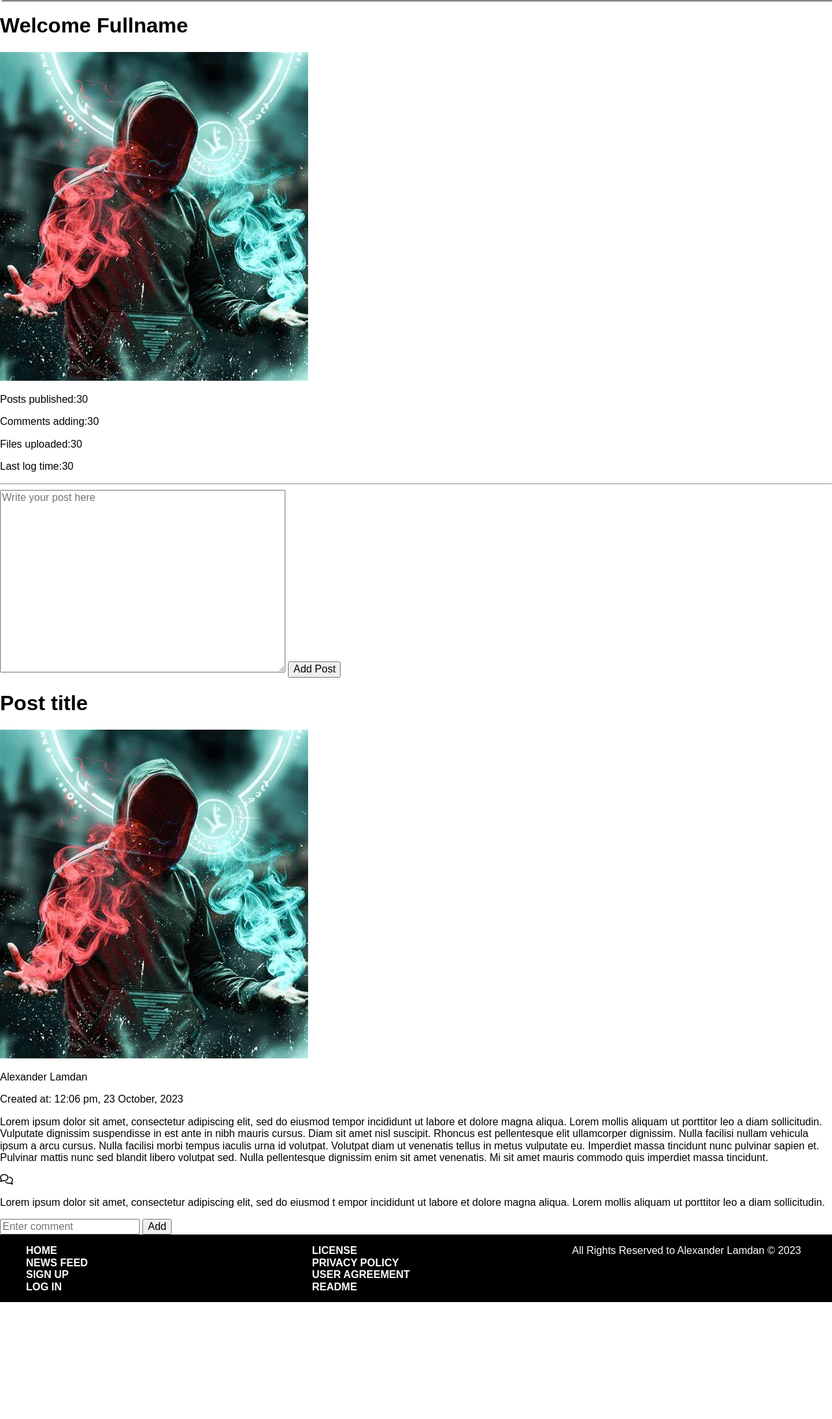
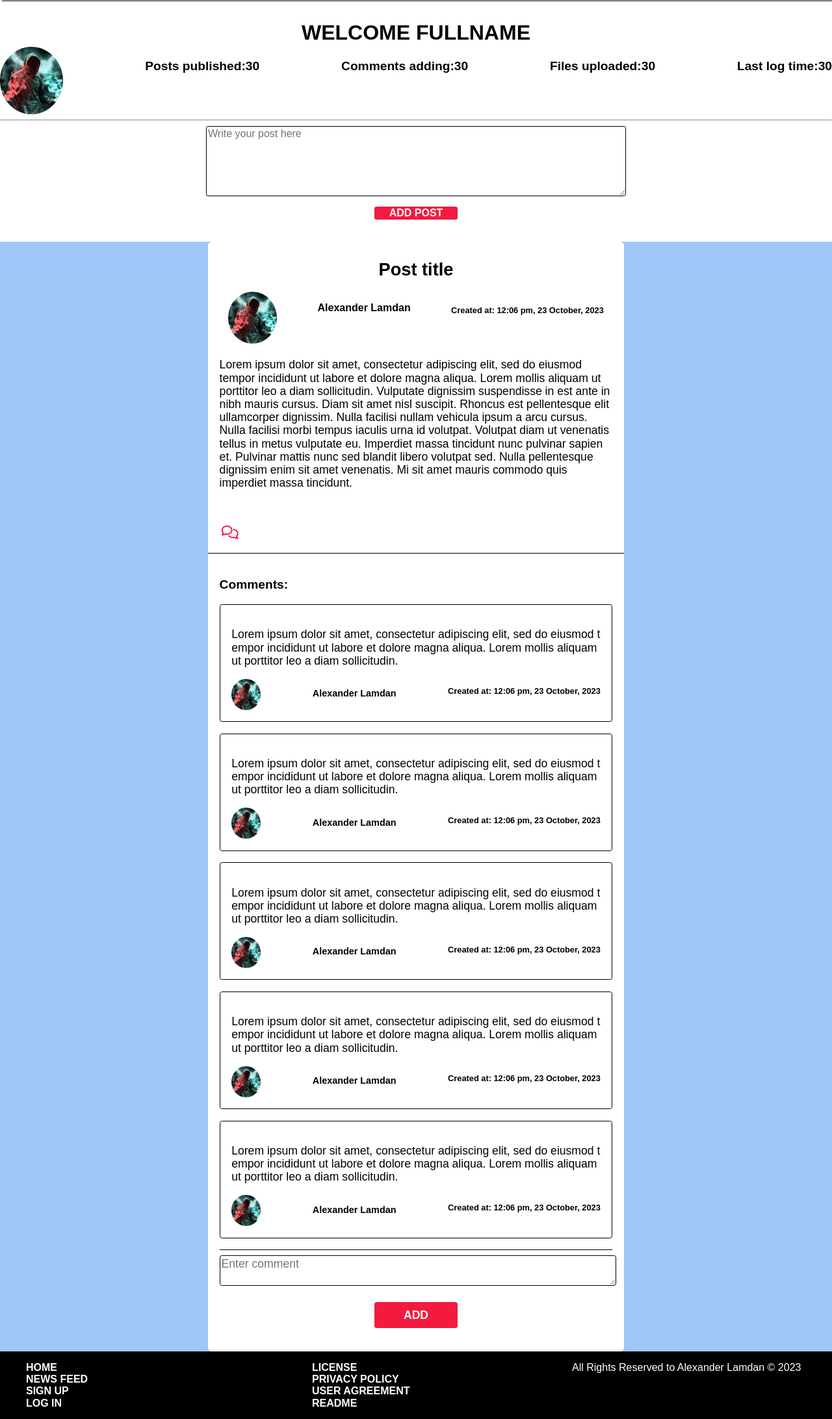
Before and after one commit to Yudhono/php-blog, a PHP site: page /profile.php in a window 1280 px wide. Shown: the part 64-2248 px from the top of the page at 65% size. Before the commit the page ends 2068 px from the top, so only its background shows below. Run offline with PHP 8.4, Linux system fonts and the light colour scheme; a stand-in replaces the project's code that opens the database connection; some libraries are stand-ins or nearby versions.

Commit message:
Profile css layout is finished

```diff
--- a/profile.php
+++ b/profile.php
@@ -2,7 +2,7 @@
   <section class="profile" id="profile">
     <h1 class="profile__title">Welcome Fullname</h1>
     <div class="profile-statistics">
-      <img src="public/images/profile.png" alt="Profile picture" class=profile-statistics__profile-pic>
+      <img src="public/images/profile.png" alt="Profile picture" class="profile-statistics__profile-pic">
       <p class="profile-statistics__count">Posts published:30</p>
       <p class="profile-statistics__count">Comments adding:30</p>
       <p class="profile-statistics__count">Files uploaded:30</p>
@@ -16,11 +16,11 @@
       </form>
     </div>
     <div class="posts-scrolling">
-      <article class="user-post">
+       <article class="user-post">
         <header class="post-heading">
           <h1 class="post-heading__title">Post title</h1>
           <div class="post-heading-information">
-            <img src="public/images/profile.png" alt="User profile picture in the post">
+            <img src="public/images/profile.png" alt="User profile picture in the post" class="post-heading-information__profile-pic">
             <p class="post-heading__author">Alexander Lamdan</p>
             <p class="post-heading__time">Created at: 12:06 pm, 23 October, 2023</p>
           </div>
@@ -32,14 +32,56 @@
         </section>
         <a id="commentsIcon"><i class="fa-regular fa-comments"></i></a>
         <section class="comment-section">
+          <p class="comment-section__title">Comments:</p>
           <div class="comments-scrolling">
             <div class="comments-block">
               <p class="comments-text">Lorem ipsum dolor sit amet, consectetur adipiscing elit, sed do eiusmod t   empor incididunt ut labore et dolore magna aliqua. Lorem mollis aliquam ut porttitor leo a diam sollicitudin.
               </p>
+              <div class="comments-author">
+                <img src="public/images/profile.png" alt="User profile picture in the post" class="comments-author__profile-pic">
+                <p class="comments-author__author">Alexander Lamdan</p>
+                <p class="comments-author__time">Created at: 12:06 pm, 23 October, 2023</p>
+              </div>
+            </div>
+             <div class="comments-block">
+              <p class="comments-text">Lorem ipsum dolor sit amet, consectetur adipiscing elit, sed do eiusmod t   empor incididunt ut labore et dolore magna aliqua. Lorem mollis aliquam ut porttitor leo a diam sollicitudin.
+              </p>
+              <div class="comments-author">
+                <img src="public/images/profile.png" alt="User profile picture in the post" class="comments-author__profile-pic">
+                <p class="comments-author__author">Alexander Lamdan</p>
+                <p class="comments-author__time">Created at: 12:06 pm, 23 October, 2023</p>
+              </div>
+            </div>
+             <div class="comments-block">
+              <p class="comments-text">Lorem ipsum dolor sit amet, consectetur adipiscing elit, sed do eiusmod t   empor incididunt ut labore et dolore magna aliqua. Lorem mollis aliquam ut porttitor leo a diam sollicitudin.
+              </p>
+              <div class="comments-author">
+                <img src="public/images/profile.png" alt="User profile picture in the post" class="comments-author__profile-pic">
+                <p class="comments-author__author">Alexander Lamdan</p>
+                <p class="comments-author__time">Created at: 12:06 pm, 23 October, 2023</p>
+              </div>
+            </div>
+             <div class="comments-block">
+              <p class="comments-text">Lorem ipsum dolor sit amet, consectetur adipiscing elit, sed do eiusmod t   empor incididunt ut labore et dolore magna aliqua. Lorem mollis aliquam ut porttitor leo a diam sollicitudin.
+              </p>
+              <div class="comments-author">
+                <img src="public/images/profile.png" alt="User profile picture in the post" class="comments-author__profile-pic">
+                <p class="comments-author__author">Alexander Lamdan</p>
+                <p class="comments-author__time">Created at: 12:06 pm, 23 October, 2023</p>
+              </div>
+            </div>
+             <div class="comments-block">
+              <p class="comments-text">Lorem ipsum dolor sit amet, consectetur adipiscing elit, sed do eiusmod t   empor incididunt ut labore et dolore magna aliqua. Lorem mollis aliquam ut porttitor leo a diam sollicitudin.
+              </p>
+              <div class="comments-author">
+                <img src="public/images/profile.png" alt="User profile picture in the post" class="comments-author__profile-pic">
+                <p class="comments-author__author">Alexander Lamdan</p>
+                <p class="comments-author__time">Created at: 12:06 pm, 23 October, 2023</p>
+              </div>
             </div>
           </div>
           <form method="POST" action="news-feed.php" class="comment-section-form">
-            <input type="text" name="comment" class="comment-section-form__input" id="comment" placeholder="Enter comment">
+            <textarea type="text" name="comment" class="comment-section-form__input" id="comment" placeholder="Enter comment"></textarea>
             <input type="submit" name="addComment" id="addComment" class="comment-section-form__button" value="Add">
           </form>
         </section>
--- a/public/css/style.css
+++ b/public/css/style.css
@@ -390,121 +390,121 @@ html,body{
 	cursor:pointer;
 	background:#29bf12;
 }
-.news-feed .posts-scrolling{
+.posts-scrolling{
 	width:100%;
 	height:auto;
 	background:#4895ef85;
 	margin-top:1vh;
 }
-.news-feed .user-post{
+.user-post{
 	max-width:50%;
 	margin:0 auto;
 	height:auto;
   background:white;
 	border-radius:0.4em;
 }
-.news-feed .user-post .post-heading{
+.user-post .post-heading{
 	width:100%;
 	max-height:18vh;
 }
-.news-feed .user-post .post-heading .post-heading__title{
+.user-post .post-heading .post-heading__title{
 	font-size:1.7rem;
 	text-align:center;
 	width:100%;
 	max-height:10vh;
 	padding-top:1em;
 }
-.news-feed .user-post .post-heading .post-heading-information{
+.user-post .post-heading .post-heading-information{
 	display:flex;
 	width:100%;
 	max-height:inherit;
 	justify-content:space-around;
 }
-.news-feed .user-post .post-heading .post-heading-information .post-heading-information__profile-pic{
+.user-post .post-heading .post-heading-information .post-heading-information__profile-pic{
 	max-width:15vw;
 	max-height:10vh;
 	border-radius:50%;
 }
-.news-feed .user-post .post-heading .post-heading-information .post-heading__author{
+.user-post .post-heading .post-heading-information .post-heading__author{
 	font-size:1rem;
 	font-weight:bolder;
 }
-.news-feed .user-post .post-heading .post-heading-information .post-heading__time{
+.user-post .post-heading .post-heading-information .post-heading__time{
 	font-size:0.8rem;
 	font-weight:bolder;
 	padding-top:0.7em;
 }
-.news-feed .user-post .post-body{
+.user-post .post-body{
 	max-width:100%;
 	height:auto;
 	font-size:1.1rem;
 	padding:1em;
 }
-.news-feed .user-post .fa-comments{
+.user-post .fa-comments{
 	font-size:1.3rem;
 	color:#f21b3f;
 	padding:1em;
 }
-.news-feed .user-post .fa-comments:hover{
+.user-post .fa-comments:hover{
   cursor:pointer;
 	color:#38a3a5;
 }
-.news-feed .user-post .comment-section{
+.user-post .comment-section{
 	max-width:100%;
 	height:auto;
 	font-size:1.1rem;
 	padding:1em;
 	border-top:0.1em solid black;
 }
-.news-feed .user-post .comment-section .comment-section__title{
+.user-post .comment-section .comment-section__title{
 	font-size:1.2rem;
 	font-weight:bolder;
 
 }
-.news-feed .user-post .comment-section .comments-block{
+.user-post .comment-section .comments-block{
 	border:0.1em solid black;
 	border-radius:0.2em;
 	margin-top:1em;
 	margin-bottom:1em;
 	padding:1em;
 }
-.news-feed .user-post .comment-section .comments-block .comments-author{
+.user-post .comment-section .comments-block .comments-author{
 	display:flex;
 	width:100%;
 	height:6vh;
 	justify-content:space-between;
 }
-.news-feed .user-post .comment-section .comments-block .comments-author__profile-pic{
+.user-post .comment-section .comments-block .comments-author__profile-pic{
 	border-radius:50%;
 	max-width:6vw;
 	max-height:6vh;
 }
-.news-feed .user-post .comment-section .comments-block .comments-author__author{
+.user-post .comment-section .comments-block .comments-author__author{
 	font-size:0.9rem;
 	font-weight:bolder;
 }
-.news-feed .user-post .comment-section .comments-block .comments-author__time{
+.user-post .comment-section .comments-block .comments-author__time{
 	font-size:0.8rem;
 	font-weight:bolder;
 }
-.news-feed .user-post .comment-section .comment-section-form{
+.user-post .comment-section .comment-section-form{
 	max-width:100;
 	height:auto;
 	display:flex;
 	flex-direction:column;
 	border-top:0.1em solid black;
 }
-.news-feed .user-post .comment-section .comment-section-form .comment-section-form__input{
+.user-post .comment-section .comment-section-form .comment-section-form__input{
 	border:0.1em solid black;
 	width:100%;
 	margin:1vh auto;
 	border-radius:0.2em;
 }
-.news-feed .user-post .comment-section .comment-section-form .comment-section-form__input:focus{
+.user-post .comment-section .comment-section-form .comment-section-form__input:focus{
 	outline:none;
   border:0.1em solid #4361ee;
 }
-.news-feed .user-post .comment-section .comment-section-form .comment-section-form__button{
+.user-post .comment-section .comment-section-form .comment-section-form__button{
 	background:#f21b3f;
 	border:none;
 	width:10vw;
@@ -515,7 +515,72 @@ html,body{
 	font-weight:bolder;
 	text-transform:uppercase;
 }
-.news-feed .user-post .comment-section .comment-section-form .comment-section-form__button:hover{
+.user-post .comment-section .comment-section-form .comment-section-form__button:hover{
 	cursor:pointer;
 	background:#29bf12;
 }
+.profile{
+	width:100%;
+	height:auto;
+}
+.profile .profile__title{
+	width:100%;
+	margin:0;
+	text-transform:uppercase;
+	font-size:2rem;
+	padding-top:1em;
+	text-align:center;
+	height:5vh;
+}
+.profile .profile-statistics{
+	width:100%;
+	max-height:20vh;
+	display:flex;
+	flex-direction:row;
+	justify-content:space-between;
+}
+.profile .profile-statistics .profile-statistics__profile-pic{
+	max-width:13vh;
+	max-height:13vh;
+	border-radius:50%;
+}
+.profile .profile-statistics .profile-statistics__count{
+	max-width:100%;
+	font-size:1.2rem;
+	font-weight:bolder;
+}
+.profile .profile-form-block{
+	width:100%;
+	height:20vh;
+}
+.profile .profile-form-block .profile-form{
+	width:100%;
+	height:inherit;
+	display:flex;
+	flex-direction:column;
+}
+.profile .profile-form-block .profile-form .profile-form__input{
+	border:0.1em solid black;
+	width:50%;
+	margin:0 auto;
+	border-radius:0.2em;
+}
+.profile .profile-form-block .profile-form .profile-form__input:focus{
+	outline:none;
+  border:0.1em solid #4361ee;
+}
+.profile .profile-form-block .profile-form .profile-form__button{
+	background:#f21b3f;
+	border:none;
+	width:10vw;
+	height:5vh;
+	border-radius:0.2em;
+	margin:1em auto;
+	color:white;
+	font-weight:bolder;
+	text-transform:uppercase;
+}
+.profile .profile-form-block .profile-form .profile-form__button:hover{
+	cursor:pointer;
+	background:#29bf12;
+}
```
